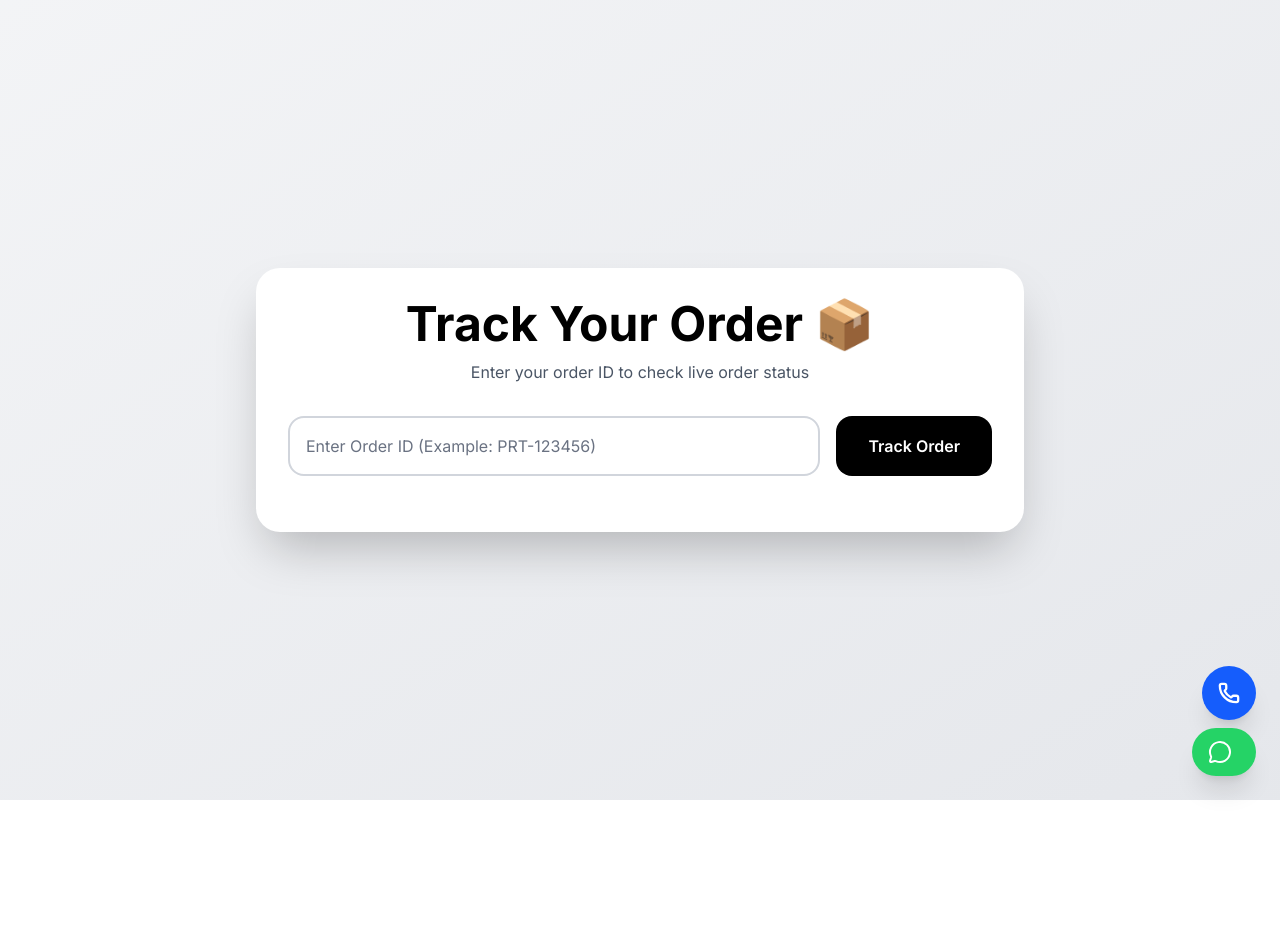
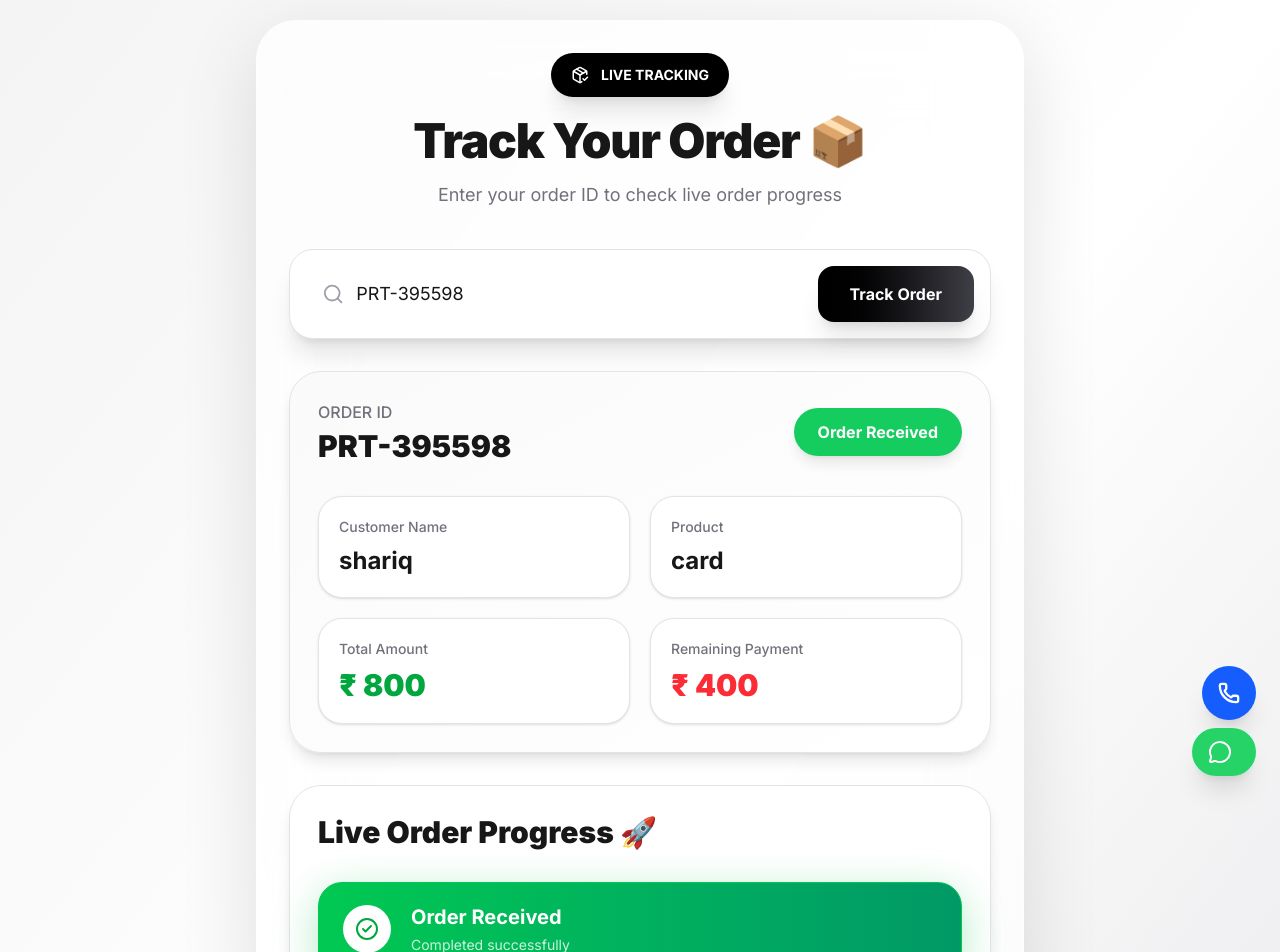
Before and after one commit to shariq4414/printeda-website, a Next.js app: page /track in a window 1280 px wide. Shown: the top 952 px of the page. Before the commit the page ends 880 px from the top, so only its background shows below. Built offline with nearby package versions, Linux system fonts and the light colour scheme.

Commit message:
fixing track page

```diff
--- a/app/track/page.tsx
+++ b/app/track/page.tsx
@@ -2,35 +2,26 @@
 
 import { useState } from "react";
 
-interface OrderType {
-  orderId: string;
-  customerName: string;
-  product: string;
-  amount: number;
-  paid: number;
-  remaining: number;
-  status: string;
-}
+import {
+  Search,
+  PackageCheck,
+  CheckCircle2,
+} from "lucide-react";
 
 export default function TrackPage() {
 
-  // =========================
-  // STATES
-  // =========================
-  const [orderId, setOrderId] = useState("");
+  const [orderId, setOrderId] =
+    useState("PRT-395598");
 
-  const [order, setOrder] =
-    useState<OrderType | null>(null);
+  const order = {
+    orderId: "PRT-395598",
+    customerName: "shariq",
+    product: "card",
+    amount: 800,
+    remaining: 400,
+    status: "Order Received",
+  };
 
-  const [loading, setLoading] =
-    useState(false);
-
-  const [error, setError] =
-    useState("");
-
-  // =========================
-  // STATUS STEPS
-  // =========================
   const steps = [
     "Order Received",
     "Designing",
@@ -40,201 +31,144 @@
     "Completed",
   ];
 
-  // =========================
-  // SEARCH ORDER
-  // =========================
-  const searchOrder = async () => {
-
-    if (!orderId) {
-
-      setError("Please enter Order ID");
-
-      return;
-    }
-
-    try {
-
-      setLoading(true);
-
-      setError("");
-
-      setOrder(null);
-
-      const response = await fetch(
-        `/api/orders/search?orderId=${orderId}`
-      );
-
-      const data = await response.json();
-
-      if (!data.order) {
-
-        setError("Order not found ❌");
-
-        return;
-      }
-
-      setOrder(data.order);
-
-    } catch (error) {
-
-      console.log(error);
-
-      setError("Something went wrong");
-
-    } finally {
-
-      setLoading(false);
-    }
-  };
+  const currentStep =
+    steps.indexOf(order.status);
 
   return (
 
-    <div className="min-h-screen bg-gradient-to-br from-gray-100 to-gray-200 flex items-center justify-center p-6">
+    <div className="min-h-screen bg-gradient-to-br from-zinc-100 via-white to-zinc-200 flex items-center justify-center p-5">
 
-      <div className="bg-white p-8 rounded-3xl shadow-2xl w-full max-w-3xl">
+      <div className="w-full max-w-3xl">
 
-        {/* ========================= */}
-        {/* HEADING */}
-        {/* ========================= */}
-        <div className="text-center mb-8">
+        {/* MAIN CARD */}
+        <div className="bg-white/70 backdrop-blur-2xl border border-white/40 shadow-[0_20px_80px_rgba(0,0,0,0.12)] rounded-[40px] p-8">
 
-          <h1 className="text-5xl font-bold mb-3 text-black">
+          {/* HEADER */}
+          <div className="text-center mb-10">
+
+            <div className="inline-flex items-center gap-3 bg-black text-white px-5 py-3 rounded-full text-sm font-bold mb-5 shadow-xl">
+
+              <PackageCheck size={18} />
+
+              LIVE TRACKING
+
+            </div>
+
+            <h1 className="text-5xl font-black tracking-tight">
+
               Track Your Order 📦
+
             </h1>
 
-          <p className="text-gray-600">
-            Enter your order ID to check live order status
+            <p className="text-zinc-500 mt-4 text-lg">
+
+              Enter your order ID to check live order progress
+
             </p>
 
           </div>
 
-        {/* ========================= */}
-        {/* SEARCH BOX */}
-        {/* ========================= */}
-        <div className="flex flex-col md:flex-row gap-4 mb-6">
+          {/* SEARCH */}
+          <div className="bg-white shadow-xl rounded-3xl p-4 border border-zinc-200 flex gap-4 mb-8">
+
+            <div className="flex items-center gap-3 flex-1 px-4">
+
+              <Search className="text-zinc-400" />
 
               <input
                 type="text"
-            placeholder="Enter Order ID (Example: PRT-123456)"
                 value={orderId}
                 onChange={(e) =>
-              setOrderId(e.target.value)
+                  setOrderId(
+                    e.target.value
+                  )
                 }
-            className="flex-1 border-2 border-gray-300 p-4 rounded-2xl outline-none focus:border-black text-black placeholder:text-gray-500"
+                placeholder="Enter Order ID"
+                className="w-full outline-none text-lg"
               />
 
-          <button
-            onClick={searchOrder}
-            disabled={loading}
-            className="bg-black hover:bg-gray-800 text-white px-8 py-4 rounded-2xl font-semibold transition-all"
-          >
+            </div>
 
-            {loading
-              ? "Searching..."
-              : "Track Order"}
+            <button className="bg-gradient-to-r from-black to-zinc-700 hover:scale-105 transition-all duration-300 text-white px-8 py-4 rounded-2xl font-bold shadow-xl">
+
+              Track Order
 
             </button>
 
           </div>
 
-        {/* ========================= */}
-        {/* ERROR */}
-        {/* ========================= */}
-        {error && (
+          {/* ORDER CARD */}
+          <div className="bg-gradient-to-br from-zinc-50 to-white border border-zinc-200 rounded-[32px] p-7 shadow-lg mb-8">
 
-          <div className="bg-red-100 text-red-600 p-4 rounded-2xl mb-6 text-center font-semibold">
-
-            {error}
-
-          </div>
-        )}
-
-        {/* ========================= */}
-        {/* ORDER DETAILS */}
-        {/* ========================= */}
-        {order && (
-
-          <div className="space-y-8">
-
-            {/* ========================= */}
-            {/* ORDER CARD */}
-            {/* ========================= */}
-            <div className="bg-gray-100 rounded-3xl p-6">
-
-              <div className="flex flex-col md:flex-row md:items-center md:justify-between gap-4 mb-6">
+            {/* TOP */}
+            <div className="flex items-center justify-between flex-wrap gap-4 mb-8">
 
               <div>
 
-                  <p className="text-gray-500 text-sm">
+                <p className="text-zinc-500 font-medium">
                   ORDER ID
                 </p>
 
-                  <h2 className="text-2xl font-bold text-black">
+                <h2 className="text-3xl font-black mt-1">
                   {order.orderId}
                 </h2>
 
               </div>
 
-                <div>
-
-                  <span className="bg-green-500 text-white px-5 py-2 rounded-full font-semibold">
+              <div className="bg-green-500 text-white px-6 py-3 rounded-full font-bold shadow-lg animate-pulse">
 
                 {order.status}
-
-                  </span>
 
               </div>
 
             </div>
 
-              {/* ========================= */}
-              {/* GRID */}
-              {/* ========================= */}
+            {/* INFO GRID */}
             <div className="grid grid-cols-1 md:grid-cols-2 gap-5">
 
-                <div className="bg-white p-5 rounded-2xl shadow-sm">
+              <div className="bg-white border border-zinc-200 rounded-3xl p-5 shadow-sm">
 
-                  <p className="text-gray-500 text-sm mb-1">
+                <p className="text-zinc-500 text-sm font-medium">
                   Customer Name
                 </p>
 
-                  <h3 className="font-bold text-lg text-black">
+                <h3 className="text-2xl font-bold mt-2">
                   {order.customerName}
                 </h3>
 
               </div>
 
-                <div className="bg-white p-5 rounded-2xl shadow-sm">
+              <div className="bg-white border border-zinc-200 rounded-3xl p-5 shadow-sm">
 
-                  <p className="text-gray-500 text-sm mb-1">
+                <p className="text-zinc-500 text-sm font-medium">
                   Product
                 </p>
 
-                  <h3 className="font-bold text-lg text-black">
+                <h3 className="text-2xl font-bold mt-2">
                   {order.product}
                 </h3>
 
               </div>
 
-                <div className="bg-white p-5 rounded-2xl shadow-sm">
+              <div className="bg-white border border-zinc-200 rounded-3xl p-5 shadow-sm">
 
-                  <p className="text-gray-500 text-sm mb-1">
+                <p className="text-zinc-500 text-sm font-medium">
                   Total Amount
                 </p>
 
-                  <h3 className="font-bold text-green-600 text-lg">
+                <h3 className="text-3xl font-black text-green-600 mt-2">
                   ₹ {order.amount}
                 </h3>
 
               </div>
 
-                <div className="bg-white p-5 rounded-2xl shadow-sm">
+              <div className="bg-white border border-zinc-200 rounded-3xl p-5 shadow-sm">
 
-                  <p className="text-gray-500 text-sm mb-1">
+                <p className="text-zinc-500 text-sm font-medium">
                   Remaining Payment
                 </p>
 
-                  <h3 className="font-bold text-red-600 text-lg">
+                <h3 className="text-3xl font-black text-red-500 mt-2">
                   ₹ {order.remaining}
                 </h3>
 
@@ -244,66 +178,84 @@
 
           </div>
 
-            {/* ========================= */}
-            {/* ORDER PROGRESS */}
-            {/* ========================= */}
-            <div className="border border-gray-200 rounded-3xl p-6">
+          {/* TRACKING */}
+          <div className="bg-white border border-zinc-200 rounded-[32px] p-7 shadow-lg">
 
-              <h2 className="text-2xl font-bold mb-6 text-black">
+            <h2 className="text-3xl font-black mb-8 flex items-center gap-3">
+
               Live Order Progress 🚀
+
             </h2>
 
-              <div className="space-y-4">
+            <div className="space-y-5">
 
-                {steps.map((step, index) => {
-
-                  const currentIndex =
-                    steps.indexOf(order.status);
+              {steps.map(
+                (step, index) => {
 
                   const completed =
-                    index <= currentIndex;
+                    index <= currentStep;
 
                   return (
 
                     <div
                       key={index}
-                      className={`flex items-center gap-4 p-4 rounded-2xl transition-all ${
+                      className={`relative overflow-hidden rounded-3xl border transition-all duration-500 ${
                         completed
-                          ? "bg-green-500 text-white"
-                          : "bg-gray-200 text-gray-700"
+                          ? "bg-gradient-to-r from-green-500 to-emerald-600 text-white border-green-500 shadow-[0_10px_40px_rgba(34,197,94,0.35)]"
+                          : "bg-zinc-100 border-zinc-200"
                       }`}
                     >
 
+                      <div className="flex items-center gap-5 px-6 py-5">
+
                         <div
-                        className={`w-10 h-10 rounded-full flex items-center justify-center font-bold ${
+                          className={`w-12 h-12 rounded-full flex items-center justify-center font-black ${
                             completed
                               ? "bg-white text-green-600"
-                            : "bg-gray-300 text-black"
+                              : "bg-zinc-300 text-black"
                           }`}
                         >
 
-                        {completed ? "✓" : index + 1}
+                          {completed ? (
+                            <CheckCircle2 />
+                          ) : (
+                            index + 1
+                          )}
 
                         </div>
 
                         <div>
 
-                        <h3 className="font-semibold text-lg">
+                          <h3 className="text-xl font-bold">
                             {step}
                           </h3>
 
-                      </div>
-
-                    </div>
-                  );
-                })}
+                          <p
+                            className={`text-sm mt-1 ${
+                              completed
+                                ? "text-white/80"
+                                : "text-zinc-500"
+                            }`}
+                          >
+                            {completed
+                              ? "Completed successfully"
+                              : "Waiting for this step"}
+                          </p>
 
                         </div>
 
                       </div>
 
                     </div>
+                  );
+                }
               )}
+
+            </div>
+
+          </div>
+
+        </div>
 
       </div>
 
```
Lines whose indentation alone changed are shown as unchanged.
